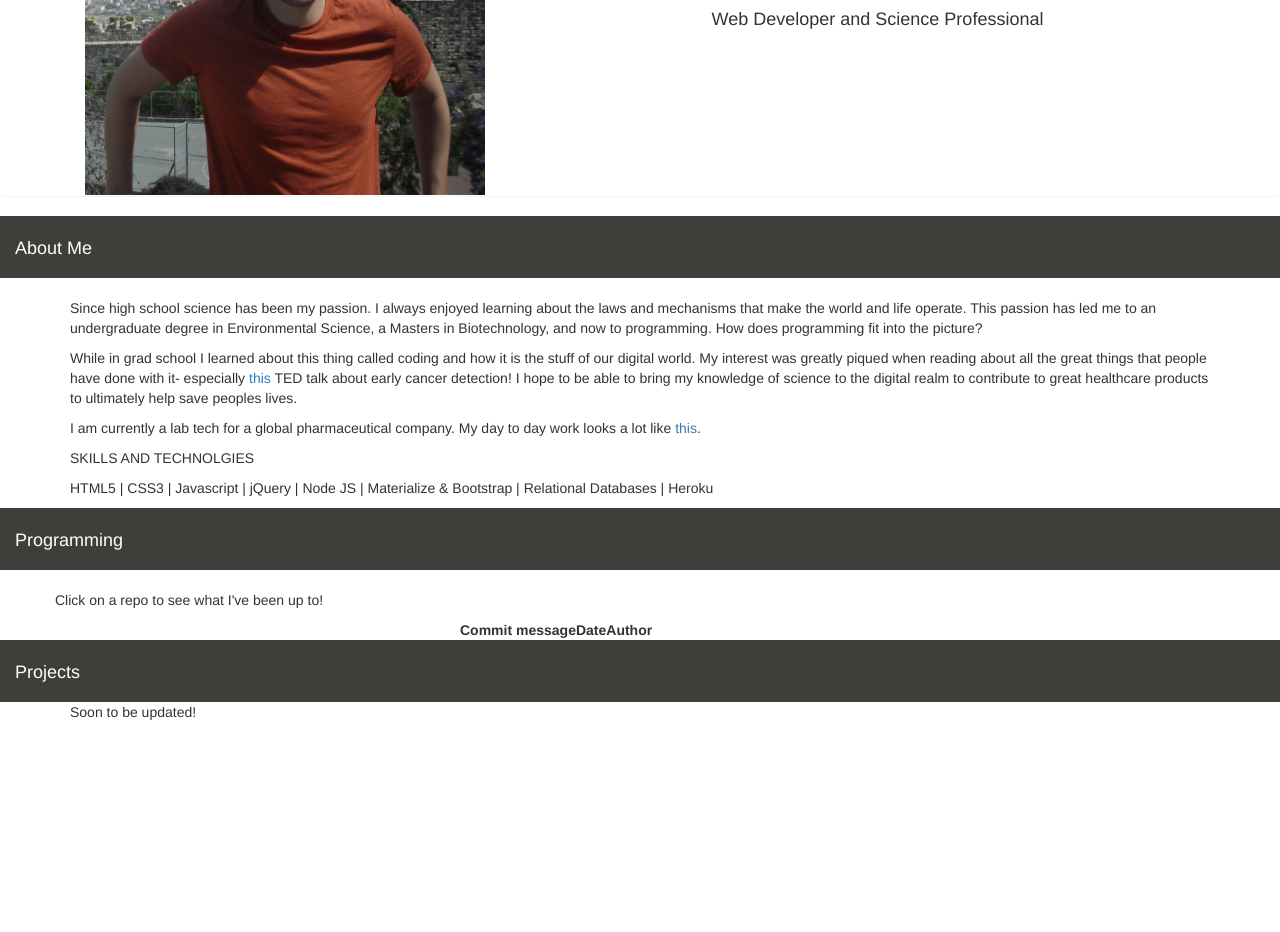
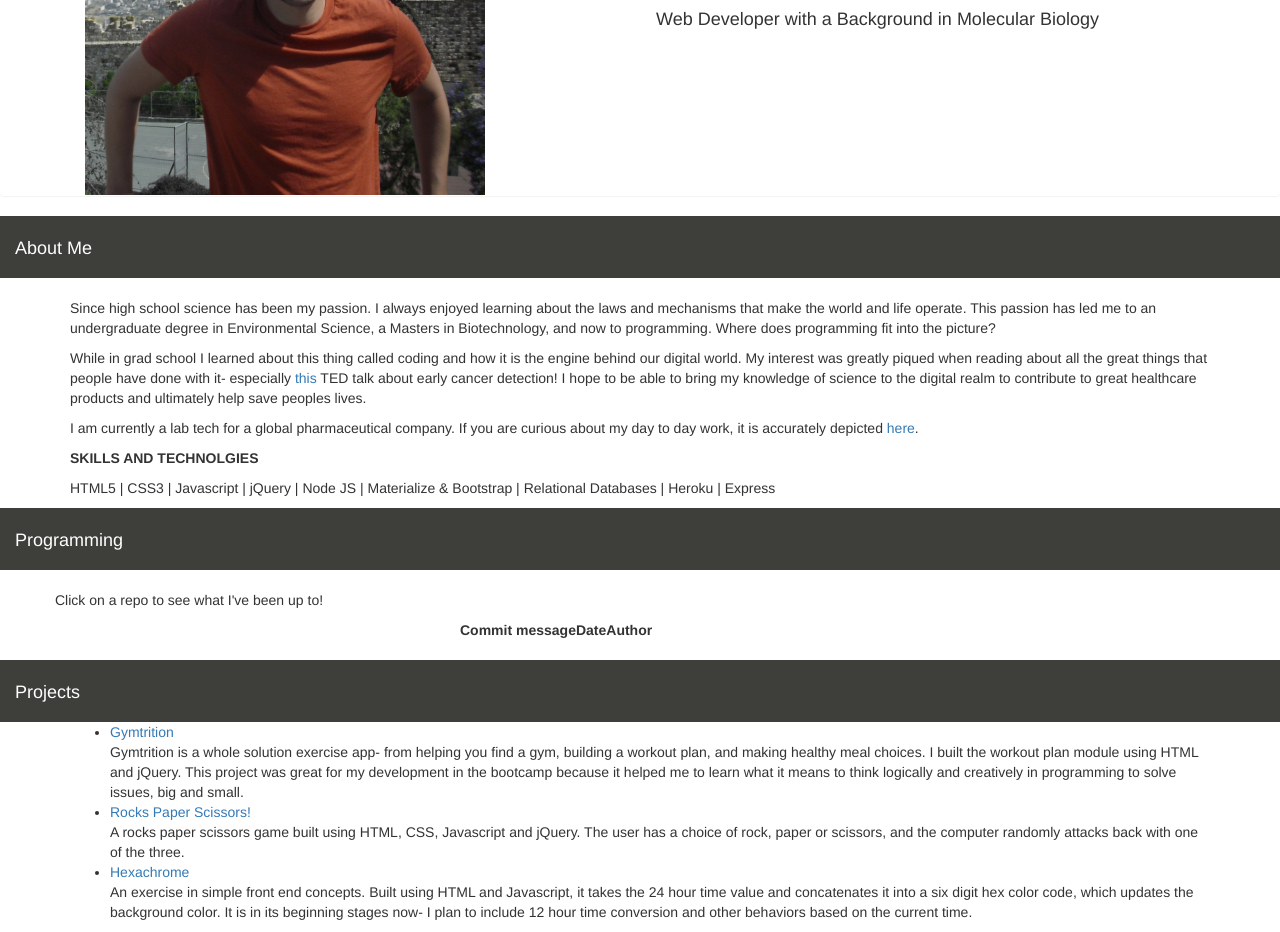
Before and after one commit to jeffreyhshapiro/portfolio_v2, a website: page views/home.html in a window 1280 px wide. Shown: the part 212-1144 px from the top of the page. Before the commit the page ends 934 px from the top, so only its background shows below. Drawn offline with nearby package versions, Linux system fonts and the light colour scheme; no server answers.

Commit message:
fixed wording in about me and small design aspects

```diff
--- a/views/home.html
+++ b/views/home.html
@@ -26,7 +26,7 @@
         <li><a href="#aboutme">About me<span class="sr-only">(current)</span></a></li>
         <li><a href="#programming">Programming</a></li>
         <li><a href="#projects">Projects</a></li>
-        <li><a href="/rps">Rocks Paper Scissors!</a></li>
+        <li></li>
       </ul>
       <ul class="nav navbar-nav navbar-right">
         <li><a href="https://github.com/jeffreyhshapiro" target="_blank"><img class="navbarIcon" src="/images/github-icon.png"></a></li>
@@ -65,7 +65,7 @@
       </div>
       <div class="col-sm-7 col-md-7 col-lg-7 intro">
         <p id="nameHeader">Jeff Shapiro</p>
-        <p id="nameTitle">Web Developer and Science Professional</p>
+        <p id="nameTitle">Web Developer with a Background in Molecular Biology</p>
       </div>
     </div>
   </div>
@@ -77,12 +77,12 @@
   </div>
   <br />
   <div class="container">
-    <p>Since high school science has been my passion.  I always enjoyed learning about the laws and mechanisms that make the world and life operate.  This passion has led me to an undergraduate degree in Environmental Science, a Masters in Biotechnology, and now to programming.  How does programming fit into the picture?</p>
-    <p>While in grad school I learned about this thing called coding and how it is the stuff of our digital world.  My interest was greatly piqued when reading about all the great things that people have done with it- especially <span><a href='https://www.ted.com/talks/jorge_soto_the_future_of_early_cancer_detection?language=en'>this</a></span> TED talk about early cancer detection!  I hope to be able to bring my knowledge of science to the digital realm to contribute to great healthcare products to ultimately help save peoples lives.</p>
-    <p>I am currently a lab tech for a global pharmaceutical company.  My day to day work looks a lot like <span id="scientistDNA"><a href="#">this</a></span>.</p>
+    <p>Since high school science has been my passion.  I always enjoyed learning about the laws and mechanisms that make the world and life operate.  This passion has led me to an undergraduate degree in Environmental Science, a Masters in Biotechnology, and now to programming.  Where does programming fit into the picture?</p>
+    <p>While in grad school I learned about this thing called coding and how it is the engine behind our digital world.  My interest was greatly piqued when reading about all the great things that people have done with it- especially <span><a href='https://www.ted.com/talks/jorge_soto_the_future_of_early_cancer_detection?language=en'>this</a></span> TED talk about early cancer detection!  I hope to be able to bring my knowledge of science to the digital realm to contribute to great healthcare products and ultimately help save peoples lives.</p>
+    <p>I am currently a lab tech for a global pharmaceutical company.  If you are curious about my day to day work, it is accurately depicted <span id="scientistDNA"><a href="#">here</a></span>.</p>
     <div>
-      <p>SKILLS AND TECHNOLGIES</p>
-      <p>HTML5 | CSS3 | Javascript | jQuery | Node JS | Materialize & Bootstrap | Relational Databases | Heroku</p>
+      <strong><p>SKILLS AND TECHNOLGIES</p></strong>
+      <p>HTML5 | CSS3 | Javascript | jQuery | Node JS | Materialize & Bootstrap | Relational Databases | Heroku | Express</p>
     </div>
   </div>
 </section>
@@ -116,6 +116,7 @@
       </div>
     </div>
   </div>
+  <br>
 </section>
 
 <section id="projects">
@@ -123,7 +124,14 @@
     <div class="sectionHeaderText">Projects</div>
   </div>
   <div class="container">
-    Soon to be updated!
+  <ul>
+    <li><a href="http://gymtrition.herokuapp.com/">Gymtrition</a></li>
+    Gymtrition is a whole solution exercise app- from helping you find a gym, building a workout plan, and making healthy meal choices.  I built the workout plan module using HTML and jQuery.  This project was great for my development in the bootcamp because it helped me to learn what it means to think logically and creatively in programming to solve issues, big and small.
+    <li><a href="/rps">Rocks Paper Scissors!</a></li>
+    A rocks paper scissors game built using HTML, CSS, Javascript and jQuery.  The user has a choice of rock, paper or scissors, and the computer randomly attacks back with one of the three.
+    <li><a href="http://hexachrome.herokuapp.com">Hexachrome</a></li>
+    An exercise in simple front end concepts.  Built using HTML and Javascript, it takes the 24 hour time value and concatenates it into a six digit hex color code, which updates the background color.  It is in its beginning stages now- I plan to include 12 hour time conversion and other behaviors based on the current time.
+  </ul>
   </div>
 </section>
 
```
